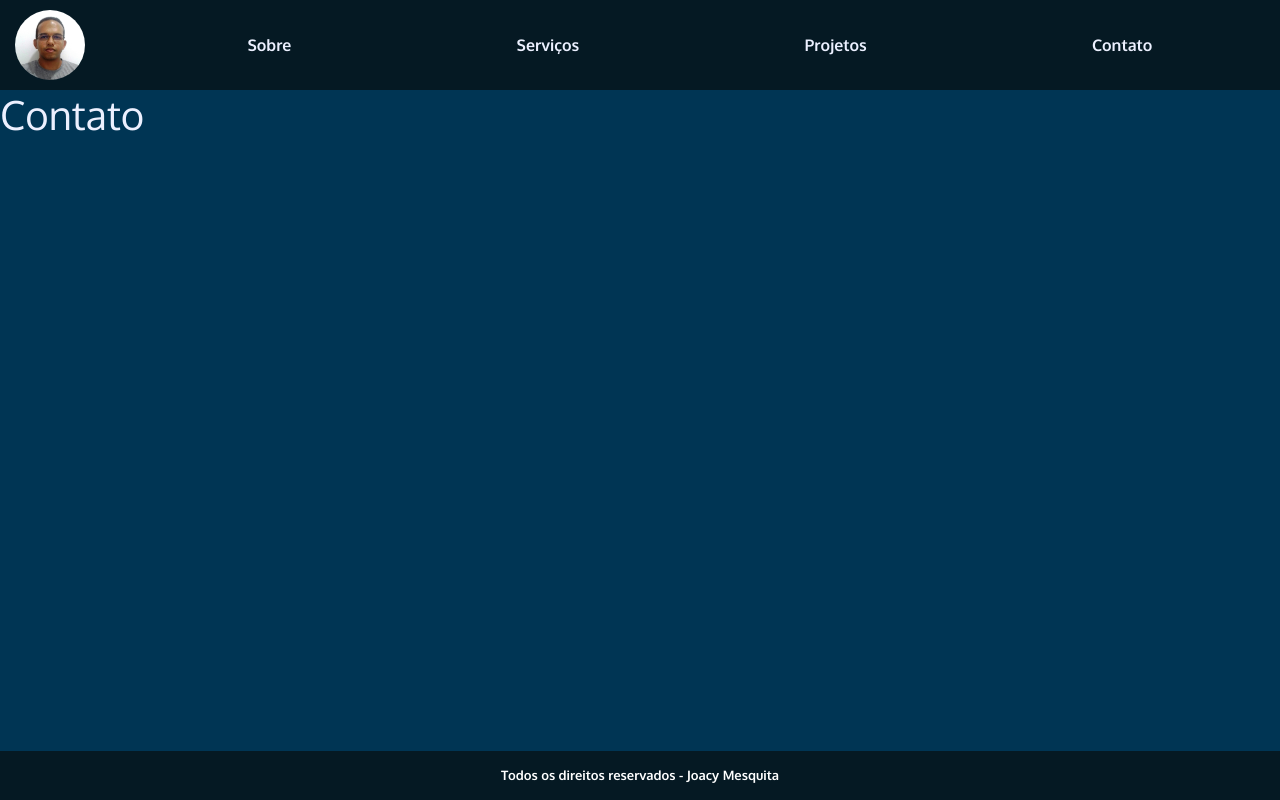
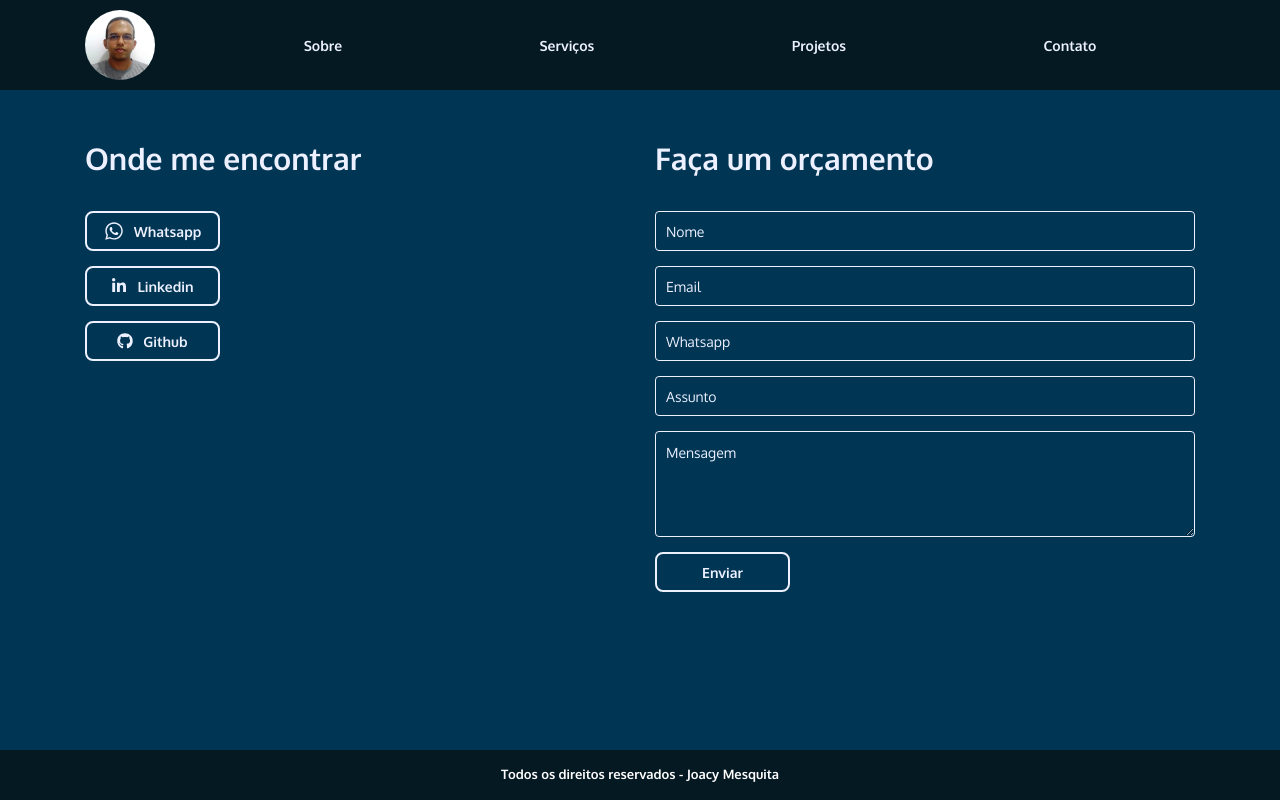
Before and after one commit to Joacy/portifolio, a React (Create React App) app in the folder portifolio-react/: page /contato in a window 1280 px wide. Built offline with nearby package versions, Linux system fonts and the light colour scheme.

Commit message:
Páginas de Servições e de Contato

```diff
--- a/portifolio-react/src/components/Footer/styles.css
+++ b/portifolio-react/src/components/Footer/styles.css
@@ -6,6 +6,7 @@ footer {
     padding: 15px 0;
     position: fixed;
     bottom: 0;
+    height: 50px;
     width: 100%;
 }
 
--- a/portifolio-react/src/components/Header/index.js
+++ b/portifolio-react/src/components/Header/index.js
@@ -2,7 +2,7 @@ import React from 'react';
 import { Link } from 'react-router-dom';
 import {
     Navbar,
-    Nav,
+    Container,
 } from "react-bootstrap";
 
 import { FiMenu } from 'react-icons/fi';
@@ -13,6 +13,7 @@ import './styles.css';
 export default function Header () {
     return (
         <Navbar expand="lg">
+            <Container>
                 <Navbar.Brand>
                     <Link to='/'>
                         <img src={logo} alt="Joacy Mesquita" />
@@ -22,32 +23,33 @@ export default function Header () {
                     <FiMenu size={24} color="#ecf0ff" />
                 </Navbar.Toggle>
                 <Navbar.Collapse id="navegacao">
-                <Nav>
-                    <Nav.Link>
+                    <ul>
+                        <li>
                             <Link to='/sobre'>
                                 Sobre
                         </Link>
-                    </Nav.Link>
+                        </li>
 
-                    <Nav.Link>
+                        <li>
                             <Link to='/servicos'>
                                 Serviços
                         </Link>
-                    </Nav.Link>
+                        </li>
 
-                    <Nav.Link>
+                        <li>
                             <Link to='/projetos'>
                                 Projetos
                         </Link>
-                    </Nav.Link>
+                        </li>
 
-                    <Nav.Link>
+                        <li>
                             <Link to='/contato'>
                                 Contato
                         </Link>
-                    </Nav.Link>
-                </Nav>
+                        </li>
+                    </ul>
                 </Navbar.Collapse>
+            </Container>
         </Navbar>
     );
 }
--- a/portifolio-react/src/components/Header/styles.css
+++ b/portifolio-react/src/components/Header/styles.css
@@ -13,38 +13,75 @@
     display: flex;
     justify-content: center;
     align-items: center;
+    width: 70px;
     margin-right: 50px;
     padding: 0;
 }
 
 .navbar .navbar-brand img {
-    height: 70px;
-    width: auto;
+    width: 100%;
+    height: auto;
     margin: 0;
     border-radius: 50%;
 }
 
-.navbar #navegacao .navbar-nav {
+.navbar #navegacao ul {
     display: flex;
     justify-content: space-around;
     align-items: center;
     width: 100%;
+    list-style: none;
+    padding: 0;
+    margin: 0;
 }
 
-.navbar #navegacao .navbar-nav .nav-link {
+.navbar #navegacao ul li {
+    padding: 0;
+}
+
+.navbar #navegacao ul li a {
     border-top: 2px solid transparent;
     border-bottom: 2px solid transparent;
+    color: #ecf0ff;
+    font-size: 14px;
+    font-weight: bold;
+    text-decoration: none;
+    padding: 5px;
 }
 
-.navbar #navegacao .navbar-nav .nav-link:hover {
+.navbar #navegacao ul li:hover a {
     border-bottom: 2px solid #ecf0ff;
     transition: 0.3s;
 }
 
-.navbar #navegacao .navbar-nav .nav-link a {
-    color: #ecf0ff;
-    font-weight: bold;
-    text-decoration: none;
+@media screen and (max-width: 991px) {
+    .navbar #navegacao ul {
+        display: flex;
+        flex-direction: column;
+        width: 100%;
+        list-style: none;
+        margin-top: 5px;
+    }
+
+    .navbar #navegacao ul li + li {
+        margin-top: 5px;
+    }
+
+    .navbar #navegacao ul li {
+        display: flex;
+        align-items: center;
+        justify-content: center;
+        text-align: center;
+        width: 100%;
+    }
+
+    .navbar #navegacao ul li a {
+        width: 100%;
+    }
+
+    .navbar #navegacao ul li:hover a {
+        border-bottom: 2px solid transparent;
+    }
 }
 
 button.navbar-toggler {
--- a/portifolio-react/src/global.css
+++ b/portifolio-react/src/global.css
@@ -27,6 +27,17 @@ p {
     padding: 0;
 }
 
+h2 {
+    font-weight: bold;
+    font-size: 30px;
+    margin-bottom: 35px;
+}
+
+.box {
+    padding-top: 50px;
+    padding-bottom: 65px;
+}
+
 /* Paleta de Cores
     header e footer: #080120
     bg: #003554
--- a/portifolio-react/src/pages/Contato/index.js
+++ b/portifolio-react/src/pages/Contato/index.js
@@ -1,4 +1,11 @@
-import React from 'react';
+import React, { useState } from 'react';
+import { Container, Row, Col } from "react-bootstrap";
+
+import {
+    FaWhatsapp,
+    FaLinkedinIn,
+    FaGithub,
+} from "react-icons/fa";
 
 import Header from '../../components/Header';
 import Footer from '../../components/Footer';
@@ -6,10 +13,100 @@ import Footer from '../../components/Footer';
 import './styles.css';
 
 export default function Contato () {
+
+    const [nome, setNome] = useState('');
+    const [email, setEmail] = useState('');
+    const [whatsapp, setWhatsapp] = useState('');
+    const [assunto, setAssunto] = useState('');
+    const [mensagem, setMensagem] = useState('');
+
+    function handleContact (e) {
+        e.preventDefault();
+    }
+
     return (
         <>
             <Header />
-            <h1>Contato</h1>
+            <div className="box">
+                <Container>
+                    <Row>
+                        <Col sm={12} lg={6}>
+                            <h2>Onde me encontrar</h2>
+                            <ul className="social-list">
+                                <li>
+                                    <span>
+                                        <a href="https://api.whatsapp.com/send?1=pt_BR&amp;phone=+5575991183579"
+                                            target="_blank">
+                                            <FaWhatsapp size={20} /> <span>Whatsapp</span>
+                                    </a>
+                                    </span>
+                                </li>
+                                <li>
+                                    <span>
+                                        <a href="https://www.linkedin.com/in/joacy-mesquita-a886a1b5/" target="_blank">
+                                            <FaLinkedinIn size={16} /> <span>Linkedin</span>
+                                    </a>
+                                    </span>
+                                </li>
+                                <li>
+                                    <span>
+                                        <a href="https://github.com/Joacy/" target="_blank">
+                                            <FaGithub size={16} /> <span>Github</span>
+                                    </a>
+                                    </span>
+                                </li>
+                            </ul>
+                        </Col>
+
+                        <Col sm={12} lg={6}>
+                            <h2>Faça um orçamento</h2>
+                            <form onSubmit={handleContact}>
+                                <input
+                                    type="text"
+                                    value={nome}
+                                    onChange={e => setNome(e.target.value)}
+                                    placeholder="Nome"
+                                    required
+                                />
+
+                                <input
+                                    type="email"
+                                    value={email}
+                                    onChange={e => setEmail(e.target.value)}
+                                    placeholder="Email"
+                                    required
+                                />
+
+                                <input
+                                    type="text"
+                                    value={whatsapp}
+                                    onChange={e => setWhatsapp(e.target.value)}
+                                    placeholder="Whatsapp"
+                                    required
+                                />
+
+                                <input
+                                    type="text"
+                                    value={assunto}
+                                    onChange={e => setAssunto(e.target.value)}
+                                    placeholder="Assunto"
+                                    required
+                                />
+
+                                <textarea
+                                    value={mensagem}
+                                    onChange={e => setMensagem(e.target.value)}
+                                    rows="4"
+                                    placeholder="Mensagem"
+                                    required
+                                ></textarea>
+
+                                <button type="submit">Enviar</button>
+                            </form>
+                        </Col>
+                    </Row>
+                </Container>
+            </div>
             <Footer />
         </>
     );
--- a/portifolio-react/src/pages/Contato/styles.css
+++ b/portifolio-react/src/pages/Contato/styles.css
@@ -0,0 +1,92 @@
+ul.social-list {
+    list-style: none;
+}
+
+ul.social-list li + li {
+    margin-top: 15px;
+}
+
+ul.social-list li {
+    font-size: 14px;
+    color: #ecf0ff;
+}
+
+ul.social-list li a {
+    display: flex;
+    align-items: center;
+    justify-content: center;
+    color: #ecf0ff;
+    font-weight: bold;
+    text-decoration: none;
+    transition: all 0.3s;
+    padding: 10px 15px;
+    border-radius: 8px;
+    border: 2px solid #ecf0ff;
+    width: 135px;
+    height: 40px;
+}
+
+ul.social-list li a span {
+    margin-left: 10px;
+}
+
+ul.social-list li a:hover {
+    color: #080120;
+    background: #ecf0ff;
+}
+
+form {
+    display: flex;
+    flex-direction: column;
+    width: 100%;
+}
+
+form input + input,
+form input + textarea,
+form textarea + button {
+    margin-top: 15px;
+}
+
+form input {
+    height: 40px;
+}
+
+form input,
+form textarea {
+    background: transparent;
+    border: 1px solid #ecf0ff;
+    padding: 10px;
+    border-radius: 4px;
+    color: #ecf0ff;
+    font-family: "Oxygen", sans-serif;
+    font-size: 14px;
+}
+
+form input::placeholder,
+form textarea::placeholder {
+    color: #ecf0ff;
+    font-family: "Oxygen", sans-serif;
+    font-size: 14px;
+}
+
+form button {
+    display: flex;
+    justify-content: center;
+    align-items: center;
+    width: 135px;
+    height: 40px;
+    padding: 0 15px;
+    border-radius: 8px;
+    border: 2px solid #ecf0ff;
+    background: transparent;
+    color: #ecf0ff;
+    font-size: 14px;
+    font-weight: bold;
+    cursor: pointer;
+    transition: all 0.3s;
+}
+
+form button:hover {
+    background: #ecf0ff;
+    color: #080120;
+}
--- a/portifolio-react/src/pages/Home/index.js
+++ b/portifolio-react/src/pages/Home/index.js
@@ -1,4 +1,5 @@
 import React from 'react';
+import { Container } from "react-bootstrap";
 
 import Header from '../../components/Header';
 import Footer from '../../components/Footer';
@@ -9,7 +10,11 @@ export default function Home () {
     return (
         <>
             <Header />
-            <h1>Home</h1>
+            <div className="box">
+                <Container>
+                    <h2>Home</h2>
+                </Container>
+            </div>
             <Footer />
         </>
     );
--- a/portifolio-react/src/pages/Sobre/index.js
+++ b/portifolio-react/src/pages/Sobre/index.js
@@ -1,4 +1,5 @@
 import React from 'react';
+import { Container } from "react-bootstrap";
 
 import Header from '../../components/Header';
 import Footer from '../../components/Footer';
@@ -9,7 +10,11 @@ export default function Sobre () {
     return (
         <>
             <Header />
-            <h1>Sobre</h1>
+            <div className="box">
+                <Container>
+                    <h2>Sobre</h2>
+                </Container>
+            </div>
             <Footer />
         </>
     );
```
Also changed, not shown: portifolio-react/src/pages/Projetos/index.js (+6 -1 lines), portifolio-react/src/pages/Servicos/index.js (+30 -1 lines), portifolio-react/src/pages/Servicos/styles.css (+55 -0 lines). Lines whose indentation alone changed are shown as unchanged.
